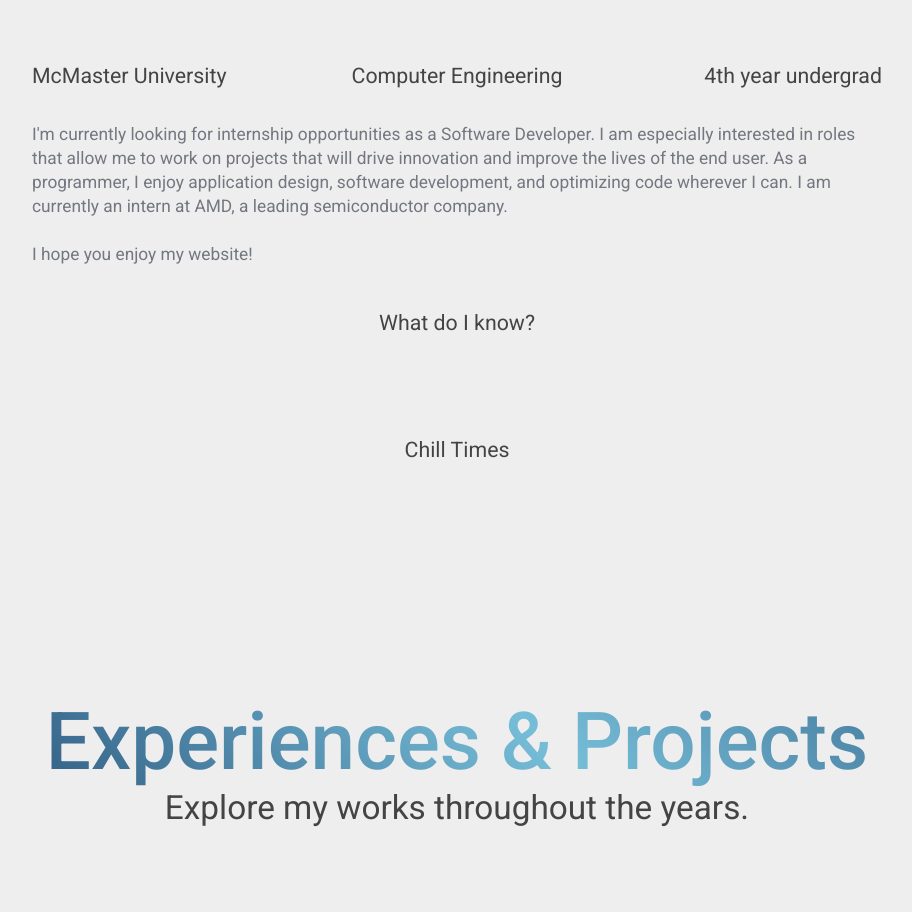
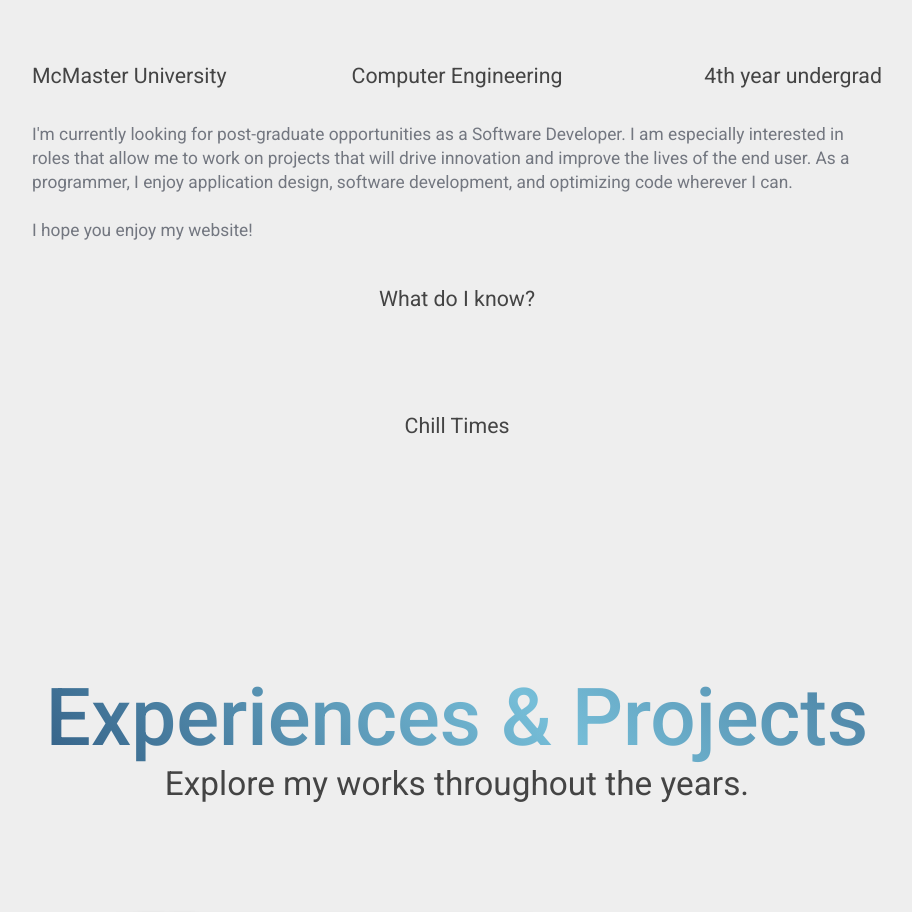
Before and after one commit to merlinzhao/merlinzhao_web, a Vue app: page / in a window 1280 px wide. Shown: the part 1980-2892 px from the top of the page, without its empty margins (183-1095 px from the left). Built offline with nearby package versions, Linux system fonts and the light colour scheme; some icons are missing.

Commit message:
Update about-me blurb

```diff
--- a/src/components/about-me.vue
+++ b/src/components/about-me.vue
@@ -58,12 +58,12 @@
         </div>
       </div>
       <p class="regText" style="color: #737780; max-width: 850px">
-        I'm currently looking for internship opportunities as a Software
+        I'm currently looking for post-graduate opportunities as a Software
         Developer. I am especially interested in roles that allow me to work on
         projects that will drive innovation and improve the lives of the end
         user. As a programmer, I enjoy application design, software development,
-        and optimizing code wherever I can. I am currently an intern at AMD, a
-        leading semiconductor company.<br /><br />I hope you enjoy my website!
+        and optimizing code wherever I can.<br /><br />I hope you enjoy my
+        website!
       </p>
       <div class="row summaryRow">
         <p
```
